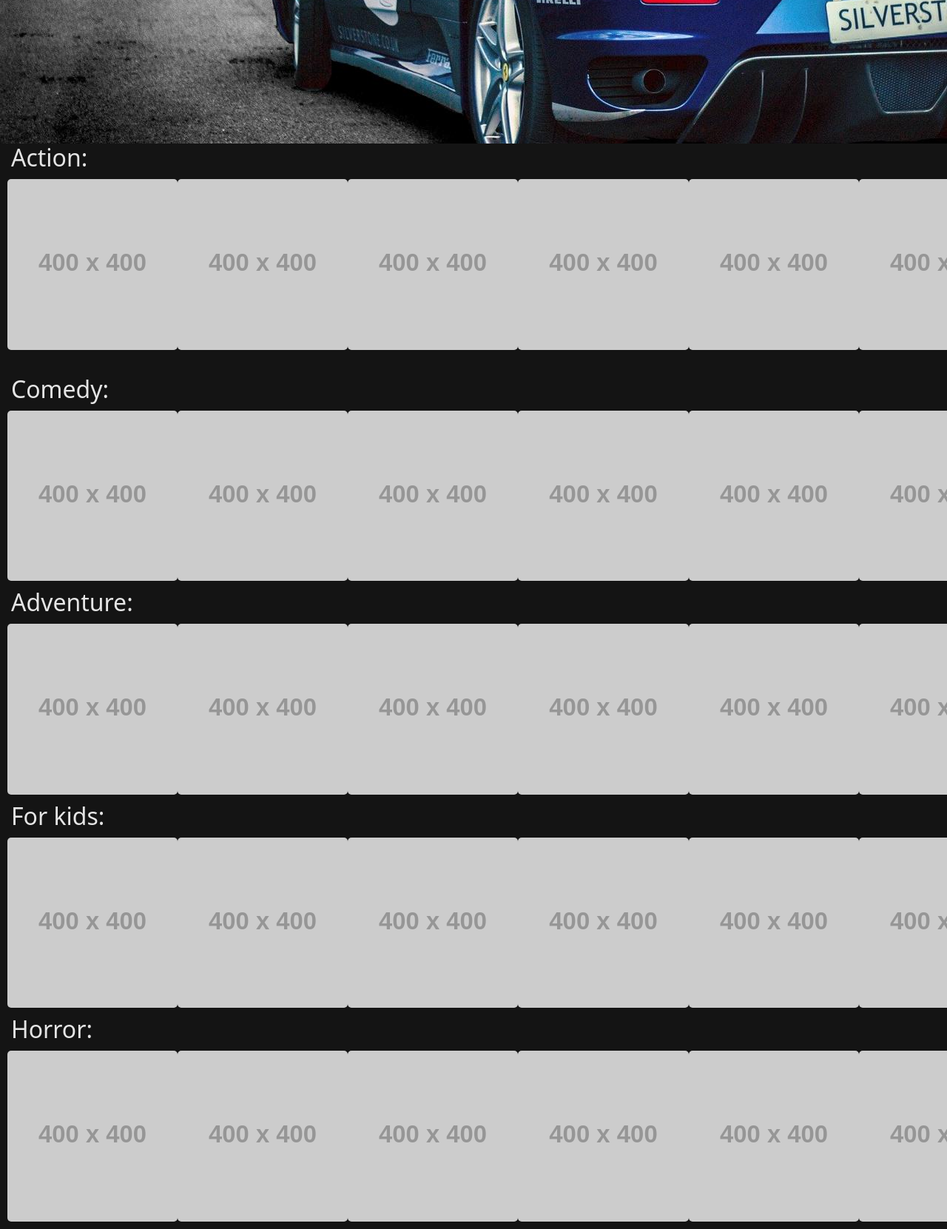
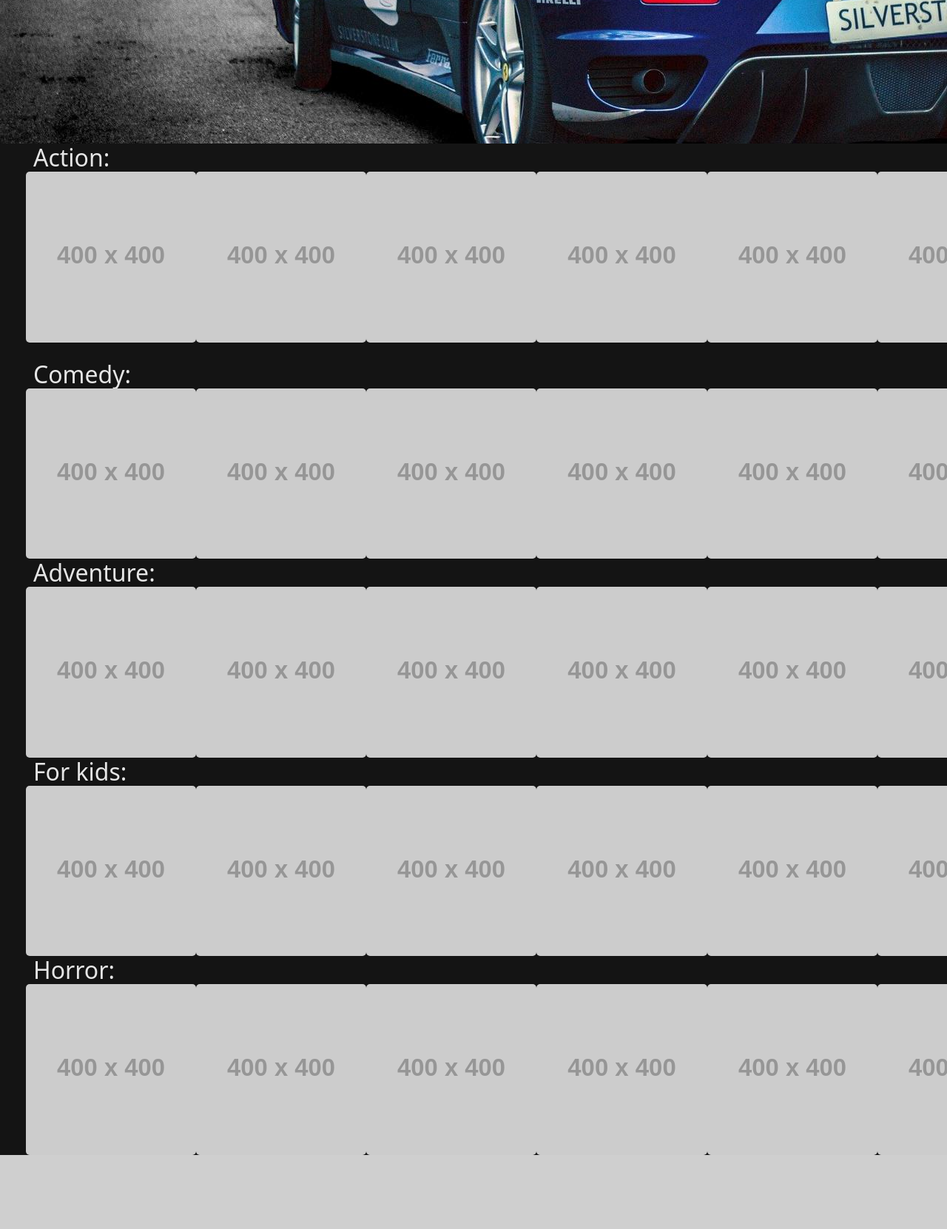
Before and after one commit to twin1nap/netflix_clone, a PHP site: page /Films/index.html in a window 1280 px wide. Shown: the part 670-2331 px from the top of the page at 74% size. After the commit the page ends 2231 px from the top, so only its background shows below. Run offline with PHP 8.4, Linux system fonts and the light colour scheme; grey boxes labelled with a size stand in for pictures from a placeholder-image service; some libraries are stand-ins or nearby versions.

Commit message:
Update style.css

```diff
--- a/css/style.css
+++ b/css/style.css
@@ -40,7 +40,7 @@ nav a.active{
 
 div.scroll-container {
     /* background-color: #333; */
-    padding: 10px;
+    padding:  0 35px;
     display: flex;
     /* width: 100%; */
     overflow-x: auto;
@@ -115,7 +115,7 @@ a{
 }
 
 .main h2{
-    margin: 0 15px;
+    margin: 0 45px;
 }
 
 /* ----- Voor tablet ----- */
```
